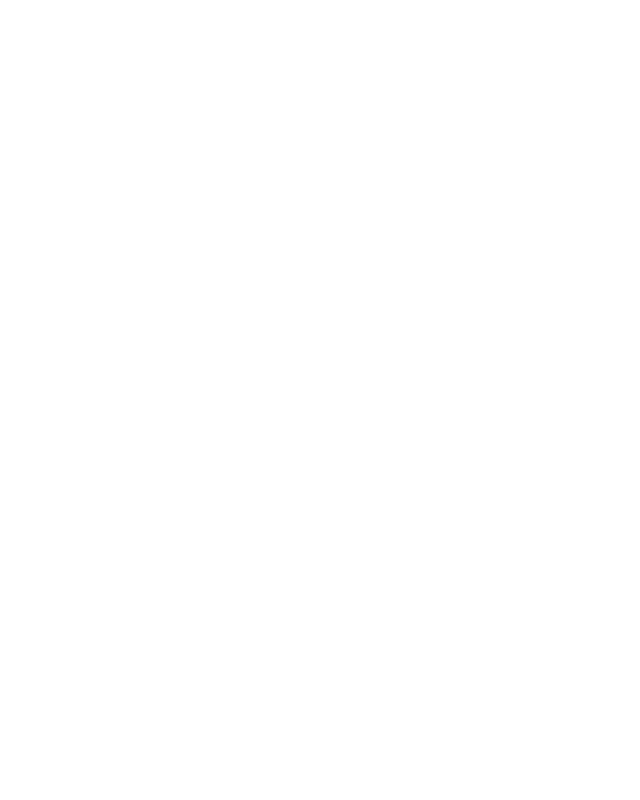
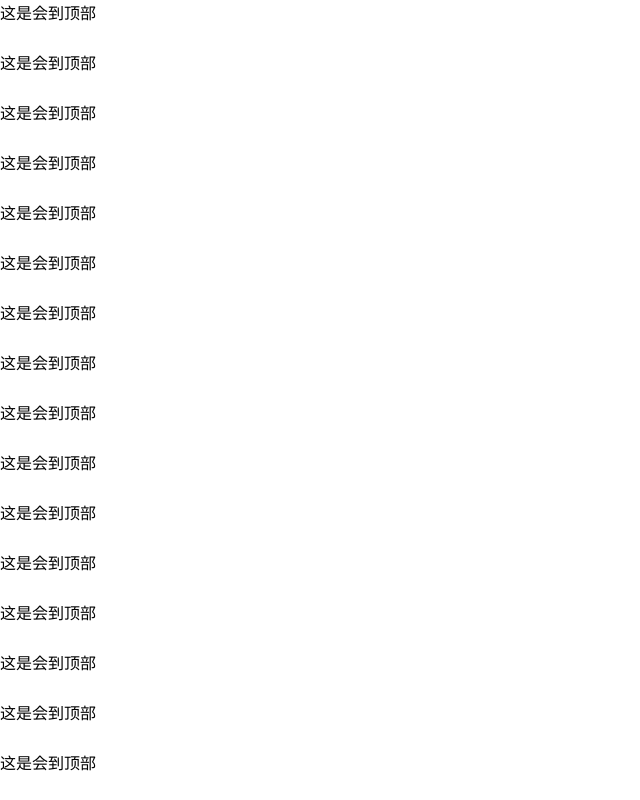
Before and after one commit to wubowen2018/ele-components, a Vue app: page /backTopOne in a window 1280 px wide. Shown: the whole page, without its empty margins (0-640 px from the left). Built offline with nearby package versions, Linux system fonts and the light colour scheme.

Commit message:
添加回到顶部全局组件

```diff
--- a/src/App.vue
+++ b/src/App.vue
@@ -1,6 +1,8 @@
 <template>
   <div>
-    <router-view/>
+    <back-top>
+      <router-view/>
+    </back-top>
   </div>
 </template>
 
--- /dev/null
+++ b/src/components/backTop/BackTop.vue
@@ -0,0 +1,30 @@
+<template>
+    <div class="pages-content-scroll">
+        <el-backtop target=".pages-content-scroll"></el-backtop>
+        <slot></slot>
+    </div>
+</template>
+
+<script>
+export default {
+    name: "BackTop",
+    data() {
+        return {
+
+        }
+    },
+    methods: {}
+}
+</script>
+
+<style lang="less" scoped>
+    .pages-content-scroll {
+        /* 必须撑满这个屏幕*/
+        position: absolute;
+        top: 0;
+        bottom: 0;
+        left: 0;
+        right: 0;
+        overflow-x: hidden;
+    }
+</style>
--- /dev/null
+++ b/src/globalComponents/index.js
@@ -0,0 +1,5 @@
+//注册全局组件
+import Vue from 'vue'
+import BackTop from '../components/backTop/BackTop.vue'
+
+Vue.component('backTop', BackTop)
--- a/src/main.js
+++ b/src/main.js
@@ -3,6 +3,8 @@
 import router from './router'
 import ElementUi from 'element-ui'
 import 'element-ui/lib/theme-chalk/index.css'
+/**自动引入全局组件 */
+import './globalComponents'
 
 Vue.use(ElementUi)
 Vue.config.productionTip = false
--- a/src/router/index.js
+++ b/src/router/index.js
@@ -9,6 +9,12 @@
     path: '/',
     name: 'Home',
     component: Home
+  },
+  {
+    path: '/backTopOne',
+    name: 'backTopOne',
+    //异步加载，不使用不加载
+    component: ()=> import('../views/BackTopOne')
   }
 ]
 
--- /dev/null
+++ b/src/views/BackTopOne.vue
@@ -0,0 +1,60 @@
+<template>
+    <div>
+        <div class="fill">这是会到顶部</div>
+        <div class="fill">这是会到顶部</div>
+        <div class="fill">这是会到顶部</div>
+        <div class="fill">这是会到顶部</div>
+        <div class="fill">这是会到顶部</div>
+        <div class="fill">这是会到顶部</div>
+        <div class="fill">这是会到顶部</div>
+        <div class="fill">这是会到顶部</div>
+        <div class="fill">这是会到顶部</div>
+        <div class="fill">这是会到顶部</div>
+        <div class="fill">这是会到顶部</div>
+        <div class="fill">这是会到顶部</div>
+        <div class="fill">这是会到顶部</div>
+        <div class="fill">这是会到顶部</div>
+        <div class="fill">这是会到顶部</div>
+        <div class="fill">这是会到顶部</div>
+        <div class="fill">这是会到顶部</div>
+        <div class="fill">这是会到顶部</div>
+        <div class="fill">这是会到顶部</div>
+        <div class="fill">这是会到顶部</div>
+        <div class="fill">这是会到顶部</div>
+        <div class="fill">这是会到顶部</div>
+        <div class="fill">这是会到顶部</div>
+        <div class="fill">这是会到顶部</div>
+        <div class="fill">这是会到顶部</div>
+        <div class="fill">这是会到顶部</div>
+        <div class="fill">这是会到顶部</div>
+        <div class="fill">这是会到顶部</div>
+        <div class="fill">这是会到顶部</div>
+        <div class="fill">这是会到顶部</div>
+        <div class="fill">这是会到顶部</div>
+        <div class="fill">这是会到顶部</div>
+        <div class="fill">这是会到顶部</div>
+        <div class="fill">这是会到顶部</div>
+        <div class="fill">这是会到顶部</div>
+    </div>
+</template>
+
+<script>
+export default {
+    name: "",
+    data() {
+        return {
+
+        }
+    },
+    methods: {
+
+    }
+}
+</script>
+
+<style lang="less" scoped>
+   .fill{
+       width: 100%;
+       height: 50px;
+   }
+</style>
--- a/src/views/Home.vue
+++ b/src/views/Home.vue
@@ -1,13 +1,18 @@
 <template>
     <div>
-        <el-button type='primary'>按钮</el-button>
+        <el-button type='primary' @click="goTo('/backTopOne')">去往页面1</el-button>
     </div>
 </template>
 
 <script>
 export default {
     name: 'Home',
-    components:{}
+    components: {},
+    methods: {
+        goTo( path ) {
+            this.$router.push(path)
+        }
+    }
 
 }
 </script>
```
